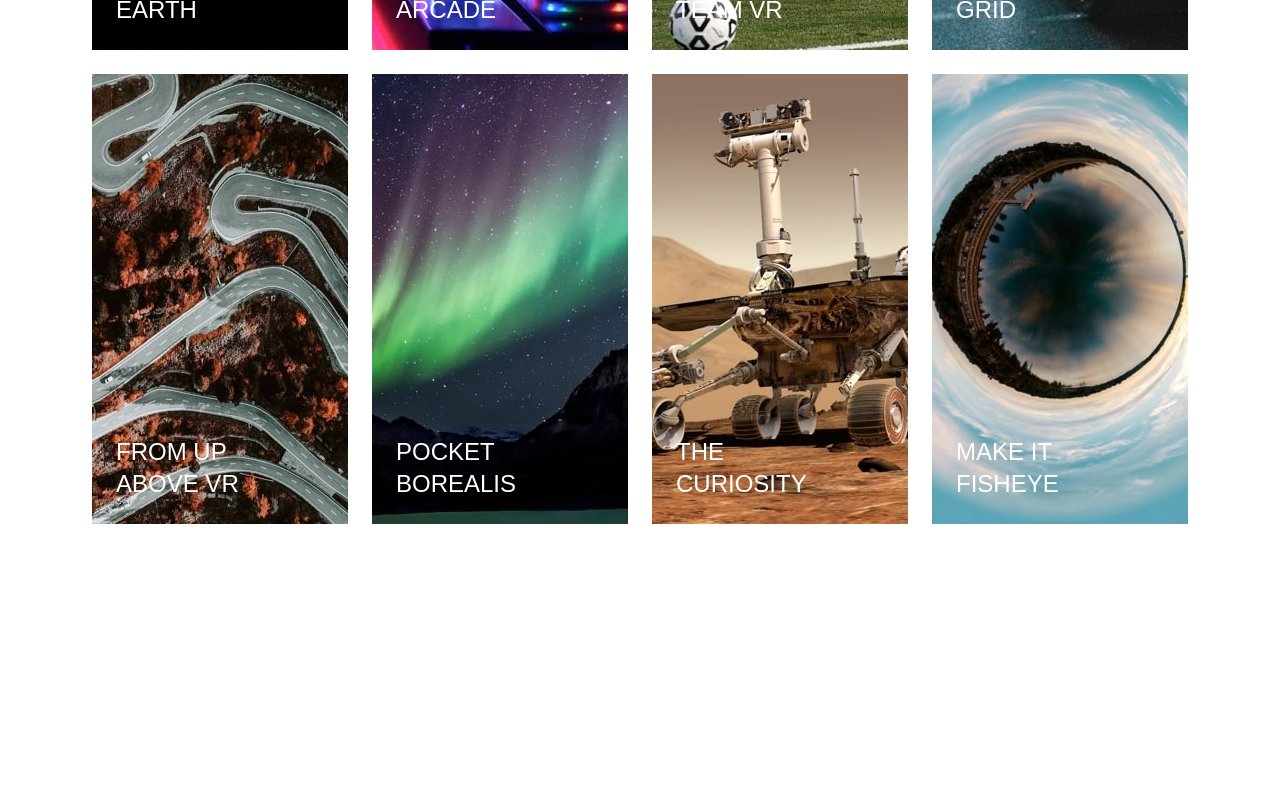
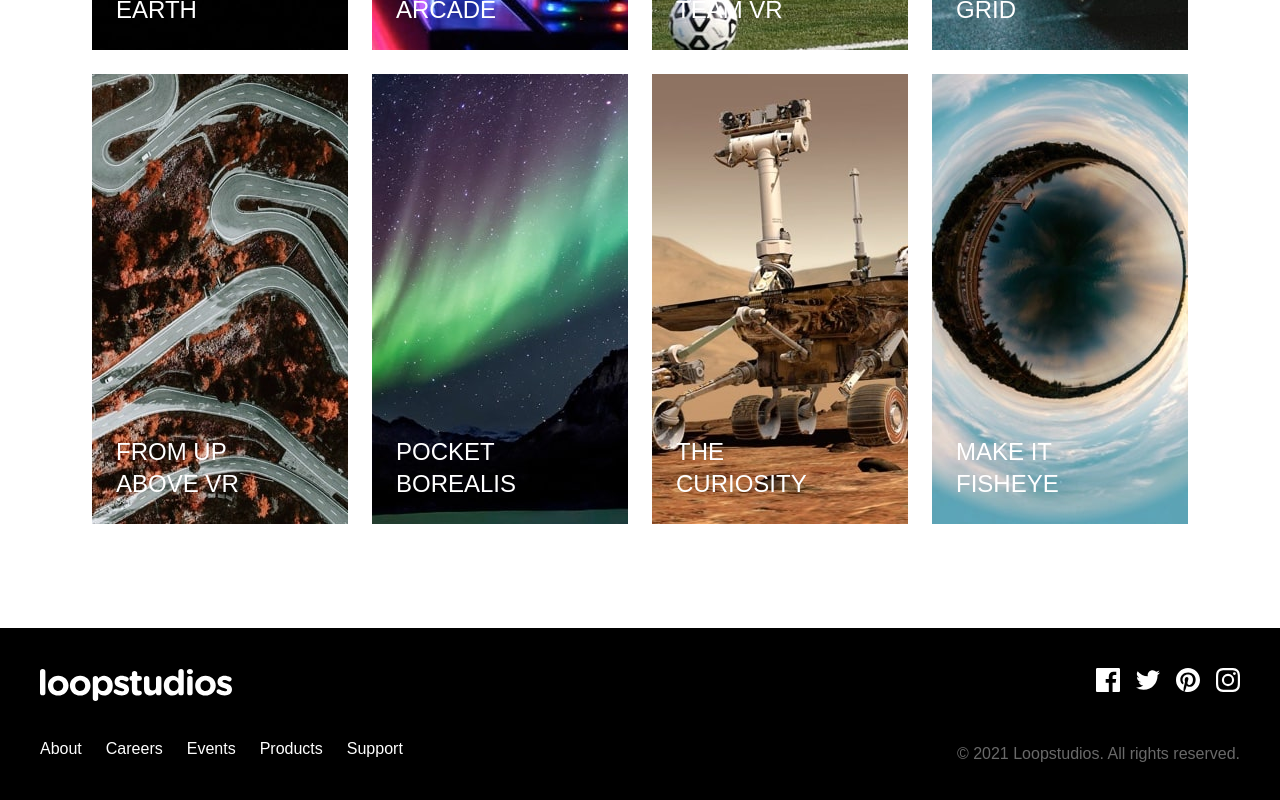
Before and after one commit to aguorcha/loopstudios, a Vue app: page / in a window 1280 px wide. Shown: the part 2150-2950 px from the top of the page. Before the commit the page ends 2778 px from the top, so only its background shows below. Built offline with nearby package versions, Linux system fonts and the light colour scheme.

Commit message:
Footer terminado

```diff
--- a/src/App.vue
+++ b/src/App.vue
@@ -2,12 +2,14 @@
 import HeaderComponent from './components/HeaderComponent.vue';
 import DescriptionComponent from './components/DescriptionComponent.vue';
 import CreationsComponent from './components/CreationsComponent.vue';
+import FooterComponent from './components/FooterComponent.vue';
 </script>
 
 <template>
   <header-component></header-component>
   <description-component></description-component>
   <creations-component></creations-component>
+  <footer-component></footer-component>
 </template>
 
 
--- a/src/components/DescriptionComponent.vue
+++ b/src/components/DescriptionComponent.vue
@@ -1,8 +1,8 @@
 <template>
   <div class="main-container flex flex-col text-center p-6 mt-20 xl:flex-row xl:pt-12 xl:pr-12 xl:pb-[100px] xl:pl-[200px]">
-    <img class="xl:hidden" src="../assets/images/mobile/image-interactive.jpg" alt="User enjoying VR glasses">
-    <img class="desktop-image hidden xl:block z-0 w-[700px] h-[500px]" style="margin-right: -12%" src="../assets/images/desktop/image-interactive.jpg" alt="User enjoying VR glasses">
-    <div class="text-content xl:flex xl:flex-col xl:justify-end xl:mr-[150px] xl:mt-[200px] xl:pt-5 xl:pr-5 xl:pl-20 xl:z-10 md:bg-white">
+    <img class="md:hidden" src="../assets/images/mobile/image-interactive.jpg" alt="User enjoying VR glasses">
+    <img class="desktop-image hidden md:block z-0 w-[700px] h-[500px]" style="margin-right: -12%" src="../assets/images/desktop/image-interactive.jpg" alt="User enjoying VR glasses">
+    <div class="text-content md:flex md:flex-col md:justify-end md:mr-[150px] md:mt-[200px] md:pt-5 md:pr-5 md:pl-20 md:z-10 md:bg-white">
       <h2 class="title text-4xl font-josefin-sans font-light mt-12 leading-none xl:text-left">THE LEADER IN INTERACTIVE VR</h2>
       <p class="description font-alata text-very-dark-grey mt-5 px-4 leading-relaxed xl:text-left xl:ml-[-18px]">Founded in 2011, Loopstudios has been producing world-class virtual reality projects for some of the best companies around the globe. Our award-winning creations have transformed businesses through digital experiences that bind to their brand.</p>
     </div>
--- /dev/null
+++ b/src/components/FooterComponent.vue
@@ -0,0 +1,97 @@
+<template>
+  <footer class="bg-black p-10 flex flex-col justify-center items-center custom-grid">
+    <div class="mt-6 md:flex md:items-center md:mt-0">
+      <img class="w-46" src="../assets/images/logo.svg" alt="Logo Loopstudios">
+    </div>
+
+    <nav class="flex flex-col items-center mt-10 gap-6 text-white font-alata text-md md:flex-row md:mt-0">
+      <a href="#" class="nav-link">About</a>
+      <a href="#" class="nav-link">Careers</a>
+      <a href="#" class="nav-link">Events</a>
+      <a href="#" class="nav-link">Products</a>
+      <a href="#" class="nav-link">Support</a>
+    </nav>
+
+    <div class="flex items-center justify-evenly md:justify-end w-full mt-12 md:gap-4 md:mt-0 cursor-pointer">
+      <div class="social-link">
+        <img src="../assets/images/icon-facebook.svg" alt="Facebook">
+      </div>
+      <div class="social-link">
+        <img src="../assets/images/icon-twitter.svg" alt="Twitter">
+      </div>
+      <div class="social-link">
+        <img src="../assets/images/icon-pinterest.svg" alt="Pinterest">
+      </div>
+      <div class="social-link">
+        <img src="../assets/images/icon-instagram.svg" alt="Instagram">
+      </div>
+    </div>
+
+    <div class="text-very-dark-grey font-alata mt-6 mb-10 md:flex md:justify-end md:items-center md:mt-10">
+      <p class="text-center">© 2021 Loopstudios. All rights reserved.</p>
+    </div>
+
+  </footer>
+</template>
+
+<style scoped>
+@media (min-width: 768px) {
+  .custom-grid {
+    display: grid;
+    grid-template-columns: repeat(2, 1fr);
+    grid-template-rows: auto auto;
+  }
+
+  .custom-grid > div:first-child {
+    grid-column: 1 / 2;
+    grid-row: 1;
+  }
+
+  .custom-grid > nav {
+    grid-column: 1;
+    grid-row: 2;
+  }
+
+  .custom-grid > div:nth-child(3) {
+    grid-column: 2;
+    grid-row: 1;
+  }
+
+  .custom-grid > p {
+    grid-column: 2;
+    grid-row: 2;
+  }
+
+  .nav-link::after {
+  content: '';
+  display: block;
+  width: 50%;
+  height: 2px;
+  background-color: white;
+  transform: scaleX(0);
+  transition: transform 0.3s ease-in-out;
+  margin: auto;
+  margin-top: 8px;
+  }
+
+  .nav-link:hover::after {
+      transform: scaleX(1);
+  }
+
+  .social-link:hover::after {
+    transform: scaleX(1);
+  }
+
+  .social-link::after {
+    content: '';
+    display: block;
+    width: 100%;
+    height: 2px;
+    background-color: white;
+    transform: scaleX(0);
+    transition: transform 0.3s ease-in-out;
+    margin: auto;
+    margin-top: 8px;
+  }
+}
+</style>
```
